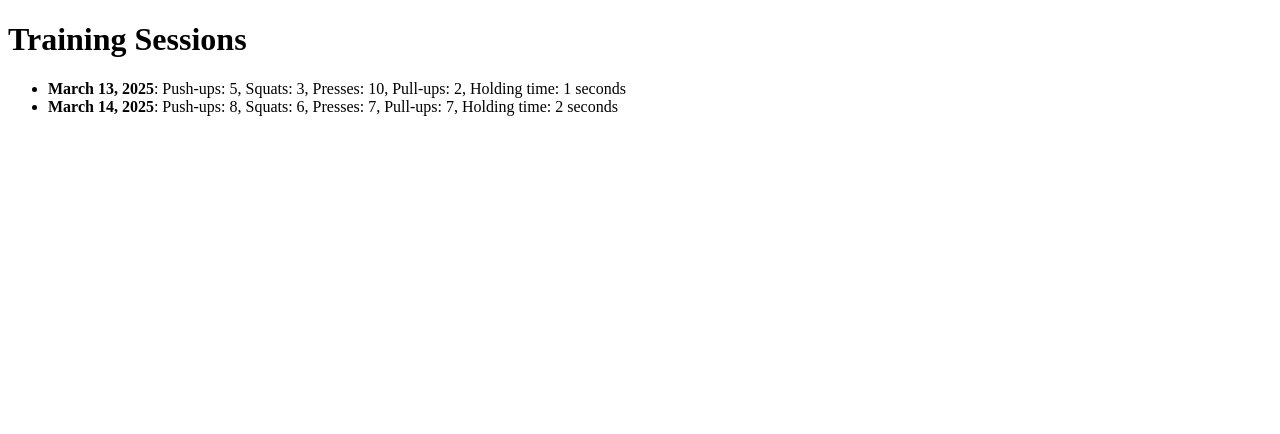
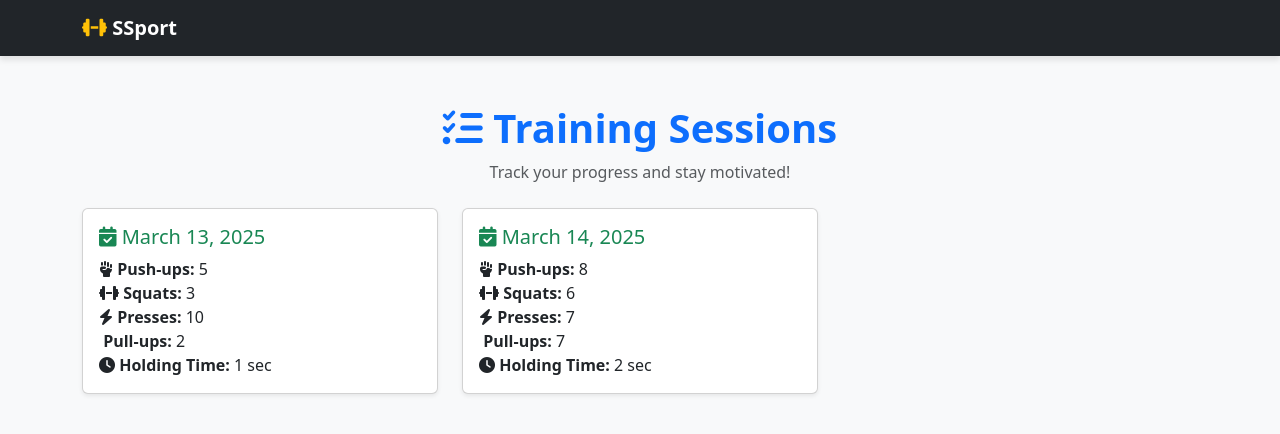
Before and after one commit to Slekatom/SSport, a Django app: page / in a window 1280 px wide. Shown: the top 434 px of the page. Run offline with Django 5.2, Linux system fonts and the light colour scheme; data comes from the database, SQL or seed files in the repository.

Commit message:
Updated training page

```diff
--- a/SSport/sport/templates/training.html
+++ b/SSport/sport/templates/training.html
@@ -3,23 +3,74 @@
 <head>
     <meta charset="UTF-8">
     <meta name="viewport" content="width=device-width, initial-scale=1.0">
-    <title>Training List</title>
+    <title>Training List | SSport</title>
+
+    <!-- Bootstrap 5 -->
+    <link href="https://cdn.jsdelivr.net/npm/bootstrap@5.3.0/dist/css/bootstrap.min.css" rel="stylesheet">
+
+    <!-- Font Awesome for icons -->
+    <link rel="stylesheet" href="https://cdnjs.cloudflare.com/ajax/libs/font-awesome/6.4.2/css/all.min.css">
+
+    <style>
+        body {
+            background-color: #f8f9fa;
+        }
+        .navbar {
+            box-shadow: 0 4px 6px rgba(0, 0, 0, 0.1);
+        }
+        .training-card {
+            transition: transform 0.2s ease-in-out;
+        }
+        .training-card:hover {
+            transform: scale(1.02);
+        }
+    </style>
 </head>
 <body>
-    <h1>Training Sessions</h1>
-    <ul>
-        {% for training in trainings %}
-            <li>
-                <strong>{{ training.date }}</strong>:
-                Push-ups: {{ training.push_up }},
-                Squats: {{ training.squat }},
-                Presses: {{ training.press }},
-                Pull-ups: {{ training.pull_up }},
-                Holding time: {{ training.time_holding }} seconds
-            </li>
-        {% empty %}
-            <li>No training sessions available.</li>
-        {% endfor %}
-    </ul>
+    <!-- Navigation Bar -->
+    <nav class="navbar navbar-expand-lg navbar-dark bg-dark">
+        <div class="container">
+            <a class="navbar-brand fw-bold" href="#">
+                <i class="fa-solid fa-dumbbell text-warning"></i> SSport
+            </a>
+        </div>
+    </nav>
+
+    <!-- Main Content -->
+    <div class="container mt-5">
+        <div class="text-center mb-4">
+            <h1 class="fw-bold text-primary"><i class="fa-solid fa-list-check"></i> Training Sessions</h1>
+            <p class="text-muted">Track your progress and stay motivated!</p>
+        </div>
+
+        <!-- Training Cards -->
+        <div class="row">
+            {% for training in trainings %}
+            <div class="col-md-6 col-lg-4">
+                <div class="card training-card shadow-sm mb-4">
+                    <div class="card-body">
+                        <h5 class="card-title text-success"><i class="fa-solid fa-calendar-check"></i> {{ training.date }}</h5>
+                        <p class="card-text">
+                            <strong><i class="fa-solid fa-hand-fist"></i> Push-ups:</strong> {{ training.push_up }} <br>
+                            <strong><i class="fa-solid fa-dumbbell"></i> Squats:</strong> {{ training.squat }} <br>
+                            <strong><i class="fa-solid fa-bolt"></i> Presses:</strong> {{ training.press }} <br>
+                            <strong><i class="fa-solid fa-person-pulling"></i> Pull-ups:</strong> {{ training.pull_up }} <br>
+                            <strong><i class="fa-solid fa-clock"></i> Holding Time:</strong> {{ training.time_holding }} sec
+                        </p>
+                    </div>
+                </div>
+            </div>
+            {% empty %}
+            <div class="col-12">
+                <div class="alert alert-warning text-center">
+                    <i class="fa-solid fa-triangle-exclamation"></i> No training sessions available.
+                </div>
+            </div>
+            {% endfor %}
+        </div>
+    </div>
+
+    <!-- Bootstrap JS -->
+    <script src="https://cdn.jsdelivr.net/npm/bootstrap@5.3.0/dist/js/bootstrap.bundle.min.js"></script>
 </body>
 </html>
```
